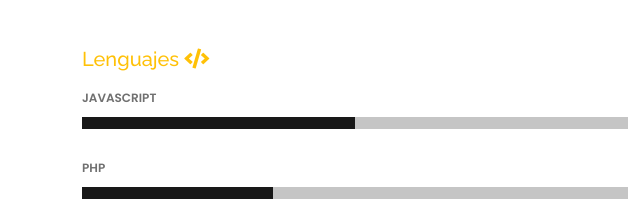
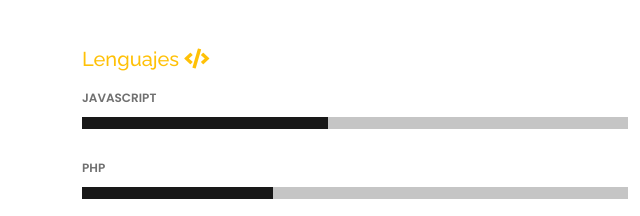
Before and after one commit to franklinivan/curriculum-vitae.github.io, a plain HTML site: page index.html in a window 1280 px wide. Shown: the part 1376-1592 px from the top of the page, 0-640 px from the left. Drawn offline with nearby package versions, Linux system fonts and the light colour scheme.

Commit message:
pequeños cambios de diseño.

```diff
--- a/index.html
+++ b/index.html
@@ -105,7 +105,7 @@
             <div class="progress">
               <span class="skill">JavaScript</span>
               <div class="progress-bar-wrap">
-                <div class="progress-bar" role="progressbar" aria-valuenow="50" aria-valuemin="0" aria-valuemax="100"></div>
+                <div class="progress-bar" role="progressbar" aria-valuenow="45" aria-valuemin="0" aria-valuemax="100"></div>
               </div>
             </div>
 
```
Also changed, not shown: 1 other file.
